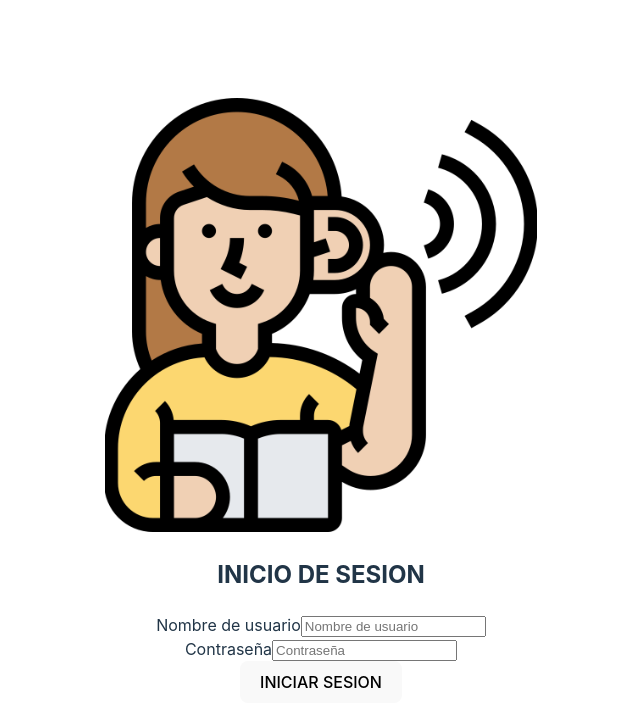
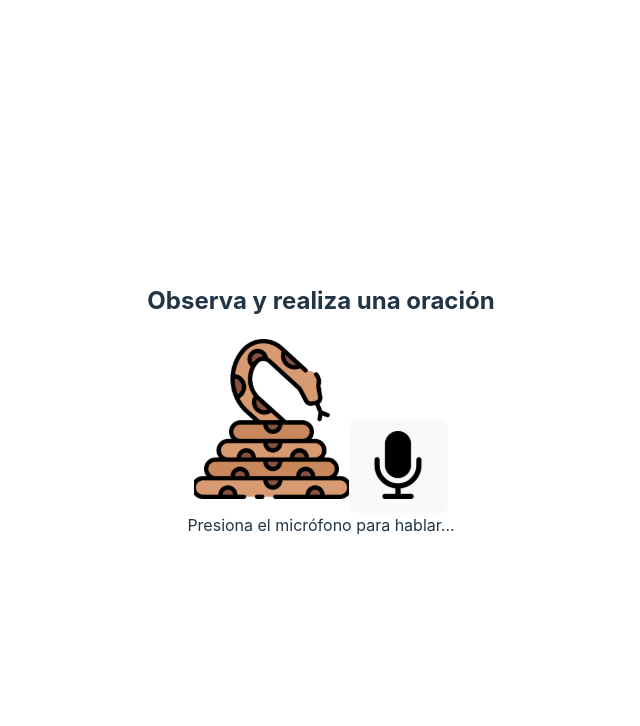
Before and after one commit to julioCRV/los5juegos, a React (Vite) app: page / in a window 1280 px wide. Shown: the top 726 px of the page, without its empty margins (319-959 px from the left). Built offline with nearby package versions, Linux system fonts and the light colour scheme.

Commit message:
Agregando juego

```diff
--- a/src/App.jsx
+++ b/src/App.jsx
@@ -2,11 +2,14 @@
 import React from 'react';
 import './App.css';
 import Login from './components/Login';
+// Testing
+import Observa from './components/ObservaYRealiza';
+// EndTesting
 
 const App = () => {
   return (
     <div className="App">
-      <Login />
+      <Observa />
     </div>
   );
 };
--- /dev/null
+++ b/src/components/ObservaYRealiza.jsx
@@ -0,0 +1,81 @@
+import React, { useState } from "react";
+import "./ObservaYRealiza.css";
+
+const ObservaYRealiza = () => {
+  const [transcript, setTranscript] = useState("");
+  const [isListening, setIsListening] = useState(false);
+  const [message, setMessage] = useState("");
+
+  const startListening = () => {
+    if (!("webkitSpeechRecognition" in window)) {
+      alert("Tu navegador no soporta la API de reconocimiento de voz.");
+      return;
+    }
+
+    const SpeechRecognition = window.SpeechRecognition || window.webkitSpeechRecognition;
+    const recognition = new SpeechRecognition();
+
+    recognition.lang = "es-ES"; // Configuración del idioma
+    recognition.interimResults = false;
+    recognition.maxAlternatives = 1;
+
+    recognition.onstart = () => setIsListening(true);
+    recognition.onresult = (event) => {
+      const result = event.results[0][0].transcript.toLowerCase();
+      setTranscript(result);
+
+      // Comprobar si la palabra "serpiente" está en el resultado
+      if (result.includes("serpiente")) {
+        setMessage("¡Correcto!");
+      } else {
+        setMessage("¡Incorrecto!");
+      }
+    };
+
+    recognition.onerror = (event) => {
+      console.error("Error:", event.error);
+      setMessage("Hubo un error al procesar tu voz.");
+    };
+
+    recognition.onend = () => {
+      setIsListening(false);
+      setTimeout(() => setMessage(""), 3000); // Limpia el mensaje después de 3 segundos
+    };
+
+    recognition.start();
+  };
+
+  return (
+    <div className="observa-container">
+      <h2 className="observa-title">Observa y realiza una oración</h2>
+      <div className="observa-row">
+        <img
+          src="/src/assets/g11.svg" // Cambia esta ruta según tu imagen
+          alt="Ejemplo"
+          className="observa-image"
+        />
+        <button
+          className={`mic-button ${isListening ? "listening" : ""}`}
+          onClick={startListening}
+          disabled={isListening} // Deshabilita el botón durante la escucha
+        >
+          <img
+            src="/src/assets/microfono.svg" // Ruta de la imagen del micrófono
+            alt="Micrófono"
+            className="mic-icon"
+          />
+        </button>
+      </div>
+      <div className="observa-transcript">
+        {transcript ? transcript : "Presiona el micrófono para hablar..."}
+      </div>
+      {message && (
+        <div className={`message ${message === "¡Correcto!" ? "correct" : "incorrect"}`}>
+          {message}
+        </div>
+      )}
+    </div>
+  );
+};
+
+export default ObservaYRealiza;
```
Also changed, not shown: src/components/Menu.jsx (added, +33 -0 lines), src/assets/g11.svg (added), src/assets/microfono.svg (added), src/components/Menu.css (added), src/components/ObservaYRealiza.css (added).
